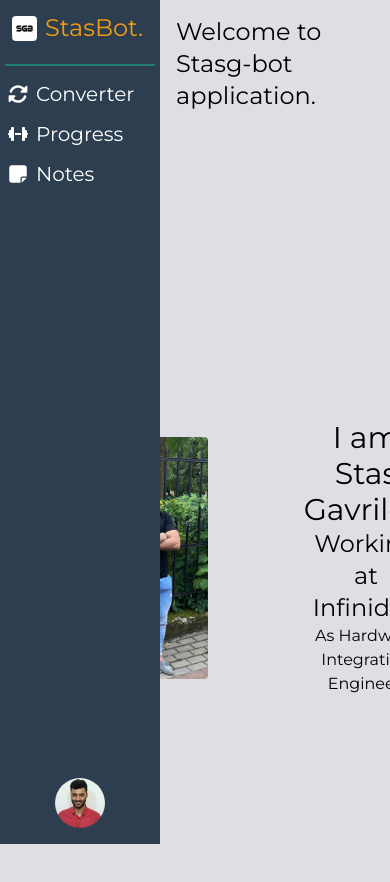
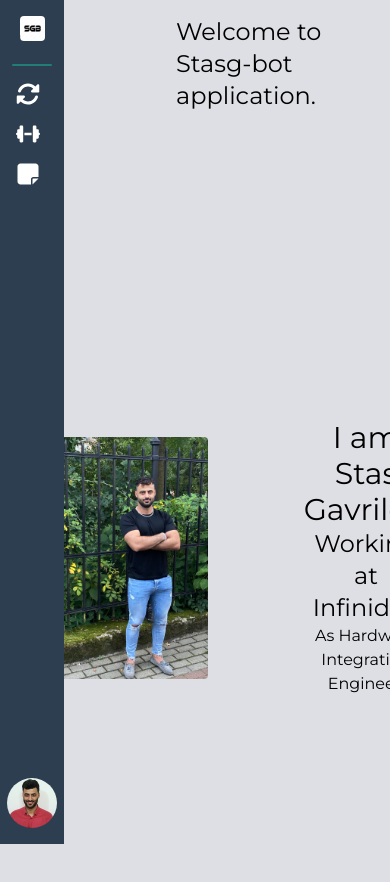
Before and after one commit to StasGavrilov/SGUtils, a Next.js app: page / in a window 390 px wide. Shown: the top 882 px of the page. Built offline with nearby package versions, Linux system fonts and the light colour scheme.

Commit message:
90% of responsive navbar working

```diff
--- a/src/components/Head/Header.tsx
+++ b/src/components/Head/Header.tsx
@@ -5,9 +5,9 @@ import NavBar from './NavBar'
 export default function Header() {
   return (
     <div className='relative'>
-      <aside className='absolute h-screen w-40 bg-main flex flex-col'>
+      <aside className='absolute h-screen bg-main flex flex-col items-center w-16 lg:w-40 transition-all duration-500 ease-in-out'>
         <Logo />
-        <div className="w-[150px] h-[1.5px] bg-secondary my-2 mx-auto shadow-md rounded opacity-50" />
+        <div className="w-10 lg:w-[90%] h-[1.5px] bg-secondary my-2 mx-auto shadow-md rounded opacity-50 transition-all duration-500 ease-in-out" />
         <NavBar />
 
         <div className="flex-grow"></div>
--- a/src/components/Head/Logo.tsx
+++ b/src/components/Head/Logo.tsx
@@ -3,7 +3,7 @@ import Image from 'next/image'
 
 export default function Logo() {
   return (
-    <Link href='/' className='text-2xl flex items-center h-14 ml-3 text-[#f39c12]'>
+    <Link href='/' className='text-2xl flex items-center h-14 text-[#f39c12]'>
       <Image
         src={'/icons/sgb.jpg'}
         alt={'emblem'}
@@ -11,7 +11,7 @@ export default function Logo() {
         height={25}
         className='rounded'
       />
-      <span className='ml-2'>StasBot.</span>
+      <span className='ml-2 hidden lg:inline'>StasBot.</span>
     </Link>
   )
 }
--- a/src/components/Head/NavBar.tsx
+++ b/src/components/Head/NavBar.tsx
@@ -21,21 +21,21 @@ export default function NavBar() {
   }, [pathname])
 
   return (
-    <ul>
+    <ul className="flex flex-col w-full lg:items-start items-center">
       {navigation.map(nav => {
         const isActive = activeTab === nav.label
         return (
           <li
             key={nav.label}
-            className={`h-10 text-xl flex items-center w-full pl-2 hover:bg-secondary text-white hover:font-[500] ${isActive ? 'bg-secondary font-[500]' : ''}`}
+            className={`h-10 text-xl flex items-center w-full px-2 hover:bg-secondary text-white hover:font-[500] ${isActive ? 'bg-secondary font-[500]' : ''}`}
           >
             <Link
               href={nav.target}
               onClick={() => setActiveTab(nav.label)}
-              className="flex items-center"
+              className="flex items-center w-full justify-center lg:justify-start transition-all duration-500 ease-in-out"
             >
-              <FontAwesomeIcon icon={nav.icon} className="mr-2 w-5 h-5" />
-              {nav.label}
+              <FontAwesomeIcon icon={nav.icon} className="mr-2 w-6 h-6 lg:w-5 lg:h-5 transition-all duration-500 ease-in-out" />
+              <span className="hidden lg:inline">{nav.label}</span>
             </Link>
           </li>
         )
```
